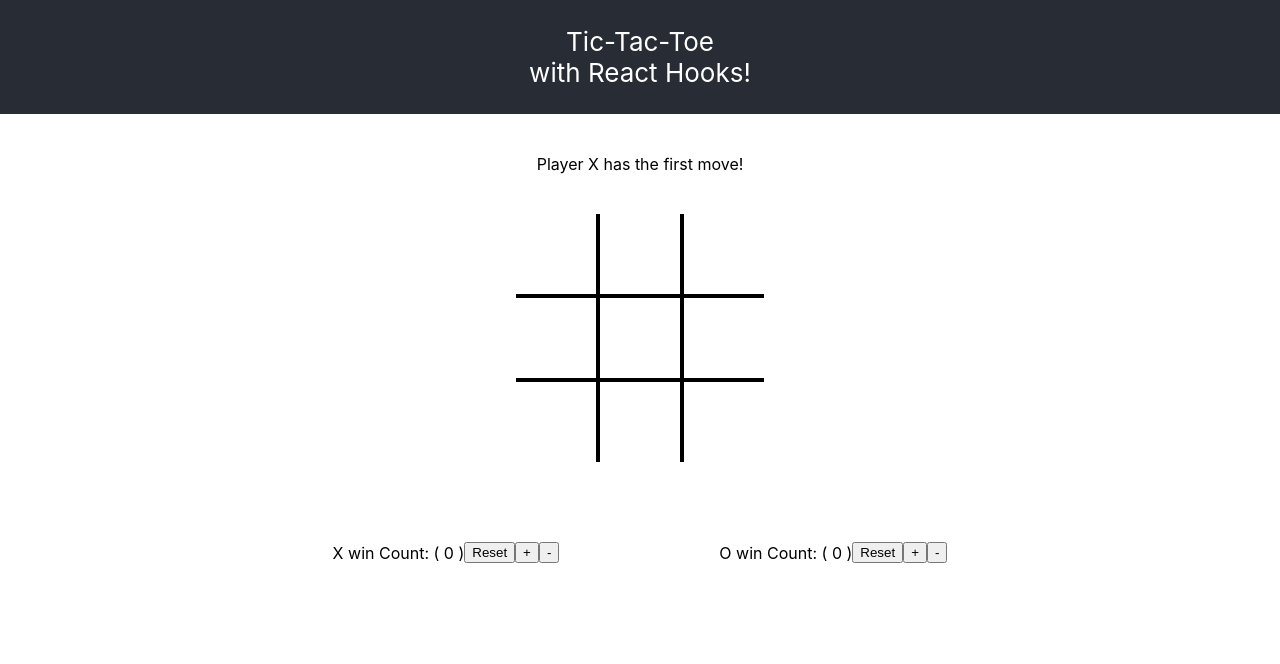
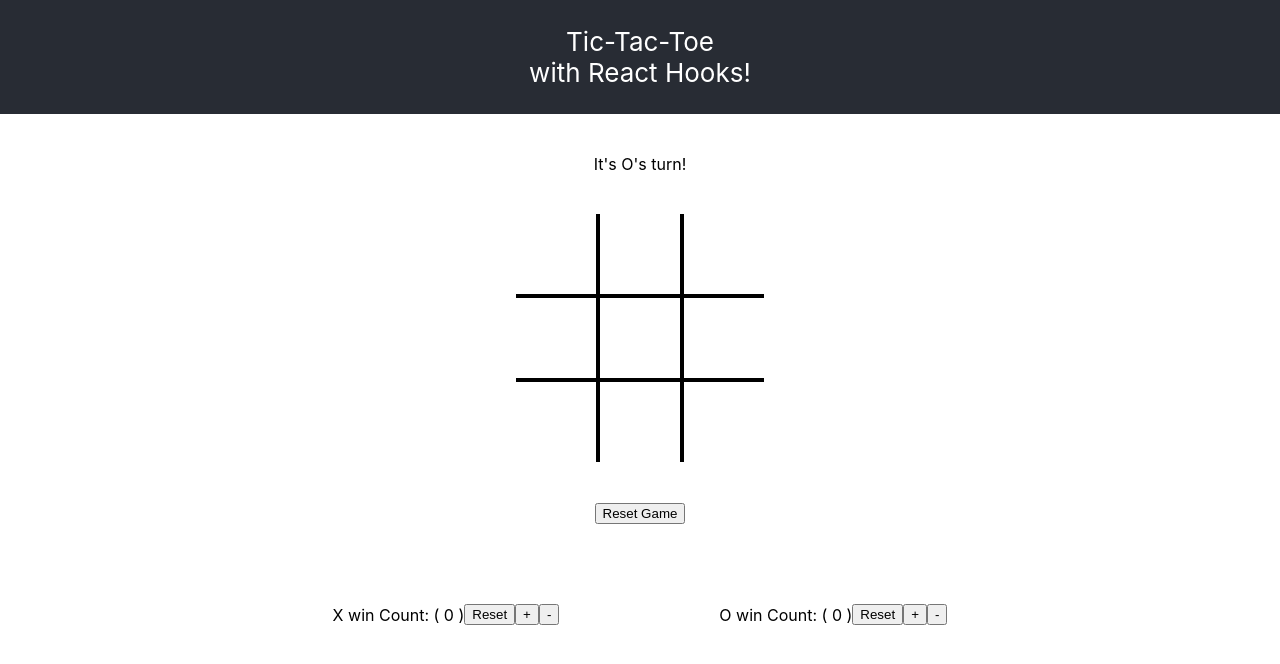
Before and after one commit to JacobACrocker/HooksTacToe, a React (Create React App) app: page / in a window 1280 px wide. Shown: the top 664 px of the page. Built offline with nearby package versions, Linux system fonts and the light colour scheme.

Commit message:
Added reset game button. Cleaned up code.

```diff
--- a/src/App.js
+++ b/src/App.js
@@ -4,20 +4,6 @@ import Counter from './Components/Count'
 import './App.css';
 
 function App() {
-
-  const [number] = useState(Math.floor(Math.random() * 10) + 1)
-
-  function randomizePlayer() {
-    if (number % 2 === 0) {
-      let player = 'X'
-      //message(`Player ${startingPlayer} goes first`)
-      return(player)
-    } else {
-      let player = 'O'
-      //message(`Player ${startingPlayer} goes first`)
-      return(player)
-    }
-  }
 
     return (
       <div className="App">
@@ -29,7 +15,7 @@ function App() {
             </p>
           </div>
         </header>
-        <Board random={randomizePlayer}/>
+        <Board />
         <Counter player='X' initialCount={0}/>
         <Counter player='O' initialCount={0}/>
       </div>
--- a/src/Components/Board.js
+++ b/src/Components/Board.js
@@ -1,11 +1,25 @@
 import React, { useState } from 'react'
 import MessageBoard from './MessageBoard'
 
-function Board(props) {
+const Board = () => {
 
-    const [initialGameBoard] = useState(Array(9).fill(''))
+    const [number, setNumber] = useState(Math.floor(Math.random() * 10) + 1)
+
+  function randomizePlayer() {
+    if (number % 2 === 0) {
+      let player = 'X'
+      //message(`Player ${startingPlayer} goes first`)
+      return(player)
+    } else {
+      let player = 'O'
+      //message(`Player ${startingPlayer} goes first`)
+      return(player)
+    }
+  }
+
+    const [initialGameBoard, setInitialGameBoard] = useState(Array(9).fill(''))
     const [gameBoard, setGameBoard] = useState([])
-    const [startingPlayer] = useState(props.random)
+    const [startingPlayer, setStartingPlayer] = useState(randomizePlayer())
     const [currentPlayer, setCurrentPlayer] = useState(startingPlayer)
 
     const blankCells =
@@ -27,7 +41,7 @@ function Board(props) {
     }
 
 
-    const updateBoard = (index, currentPlayer) => {
+    const updateBoard = () => {
 
         const cells =
             gameBoard.map((item, index) =>
@@ -47,6 +61,14 @@ function Board(props) {
 
     const switchPlayer = () => {setCurrentPlayer(currentPlayer => currentPlayer === 'X' ? 'O' : 'X')}
 
+    const resetGame = () => {
+        setNumber(Math.floor(Math.random() * 10) + 1)
+        setInitialGameBoard(Array(9).fill(''))
+        setGameBoard([])
+        setStartingPlayer(randomizePlayer())
+        setCurrentPlayer(startingPlayer)
+    }
+
 
     return (
         <div className='game' >
@@ -54,6 +76,10 @@ function Board(props) {
                 <div className='board' id='gameBoard'>
                     {blankCells}
                 </div>
+                <div className='spacer'></div>
+                <div>
+                    <button onClick={() => resetGame()}>Reset Game</button>
+                </div>
             </div>
     )
 }
--- a/src/Components/MessageBoard.js
+++ b/src/Components/MessageBoard.js
@@ -1,18 +1,12 @@
 import React from 'react'
 
 function MessageBoard(props) {
-
- /*   const message = (props) => {
-        const player = (props.data.startingPlayer === 'X' ? 'O' : 'X')
-        return(player)
-    }*/
-
 
     return (
         <div className='message'>
             <div className='spacer'></div>
 
-                Player {props.currentPlayer} has the first move!
+                It's {props.currentPlayer}'s turn!
 
             <div className='spacer'></div>
         </div>
```
